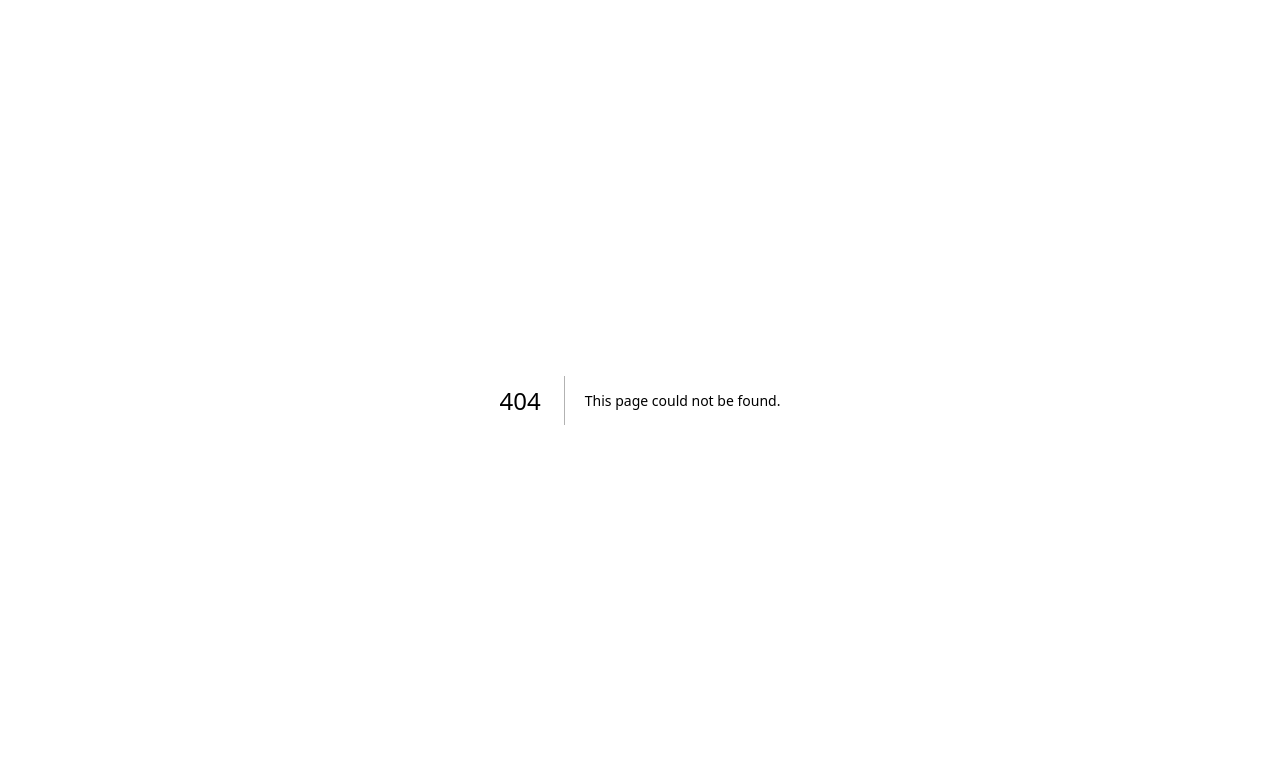
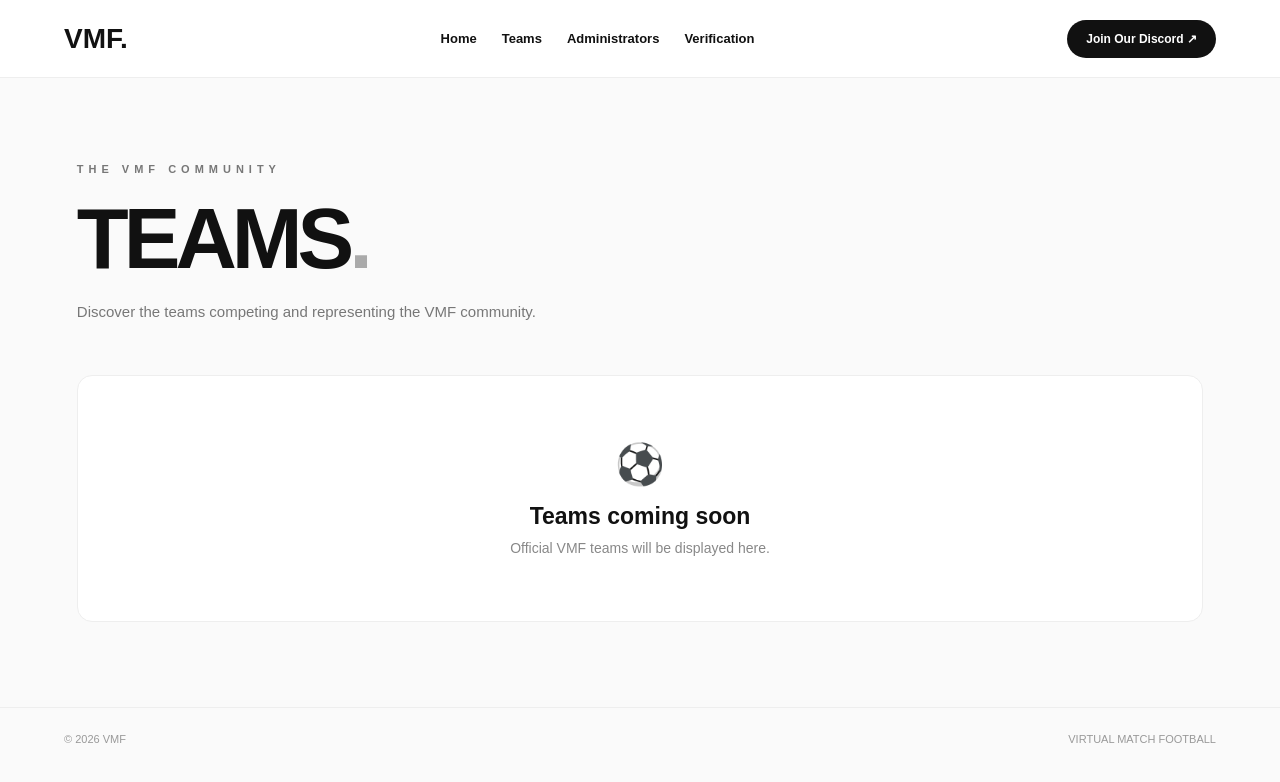
Before and after one commit to Kesst1/VMF, a Next.js app: page /teams in a window 1280 px wide. Before the commit this address had no page. Shown: the top 782 px of the page. Built offline with nearby package versions, Linux system fonts and the light colour scheme.

Commit message:
Create page.tsx

```diff
--- /dev/null
+++ b/app/teams/page.tsx
@@ -0,0 +1,102 @@
+
+const teams: {
+  name: string;
+  description: string;
+  members: number;
+}[] = [];
+
+export default function TeamsPage() {
+  return (
+    <main style={{
+      minHeight: "100vh",
+      background: "#fafafa",
+      color: "#111",
+      fontFamily: "Arial, sans-serif",
+    }}>
+      <nav style={{
+        minHeight: 78,
+        padding: "0 5%",
+        display: "flex",
+        alignItems: "center",
+        justifyContent: "space-between",
+        gap: 20,
+        flexWrap: "wrap",
+        background: "#fff",
+        borderBottom: "1px solid #eee",
+      }}>
+        <a href="/" style={{ fontSize: 28, fontWeight: 900 }}>VMF.</a>
+
+        <div style={{ display: "flex", gap: 25, fontSize: 13, fontWeight: 600 }}>
+          <a href="/">Home</a>
+          <a href="/teams" style={{ fontWeight: 900 }}>Teams</a>
+          <a href="/administrators">Administrators</a>
+          <a href="/verify">Verification</a>
+        </div>
+
+        <a href="https://discord.com/" target="_blank" rel="noreferrer" style={{
+          background: "#111",
+          color: "#fff",
+          padding: "12px 19px",
+          borderRadius: 30,
+          fontSize: 12,
+          fontWeight: 700,
+        }}>
+          Join Our Discord ↗
+        </a>
+      </nav>
+
+      <section style={{ maxWidth: 1400, margin: "auto", padding: "85px 6%" }}>
+        <p style={{
+          fontSize: 11,
+          letterSpacing: 5,
+          color: "#777",
+          fontWeight: 800,
+        }}>
+          THE VMF COMMUNITY
+        </p>
+
+        <h1 style={{
+          fontSize: "clamp(48px, 8vw, 85px)",
+          fontWeight: 900,
+          letterSpacing: -5,
+          marginTop: 15,
+        }}>
+          TEAMS<span style={{ color: "#aaa" }}>.</span>
+        </h1>
+
+        <p style={{ color: "#777", fontSize: 15, marginTop: 15 }}>
+          Discover the teams competing and representing the VMF community.
+        </p>
+
+        <div style={{
+          marginTop: 55,
+          background: "#fff",
+          border: "1px solid #eee",
+          borderRadius: 15,
+          padding: "65px 20px",
+          textAlign: "center",
+        }}>
+          <div style={{ fontSize: 40 }}>⚽</div>
+          <h2 style={{ marginTop: 15, fontSize: 23 }}>
+            Teams coming soon
+          </h2>
+          <p style={{ marginTop: 10, color: "#888", fontSize: 14 }}>
+            Official VMF teams will be displayed here.
+          </p>
+        </div>
+      </section>
+
+      <footer style={{
+        borderTop: "1px solid #eee",
+        padding: "25px 5%",
+        display: "flex",
+        justifyContent: "space-between",
+        color: "#999",
+        fontSize: 11,
+      }}>
+        <span>© 2026 VMF</span>
+        <span>VIRTUAL MATCH FOOTBALL</span>
+      </footer>
+    </main>
+  );
+}
```
